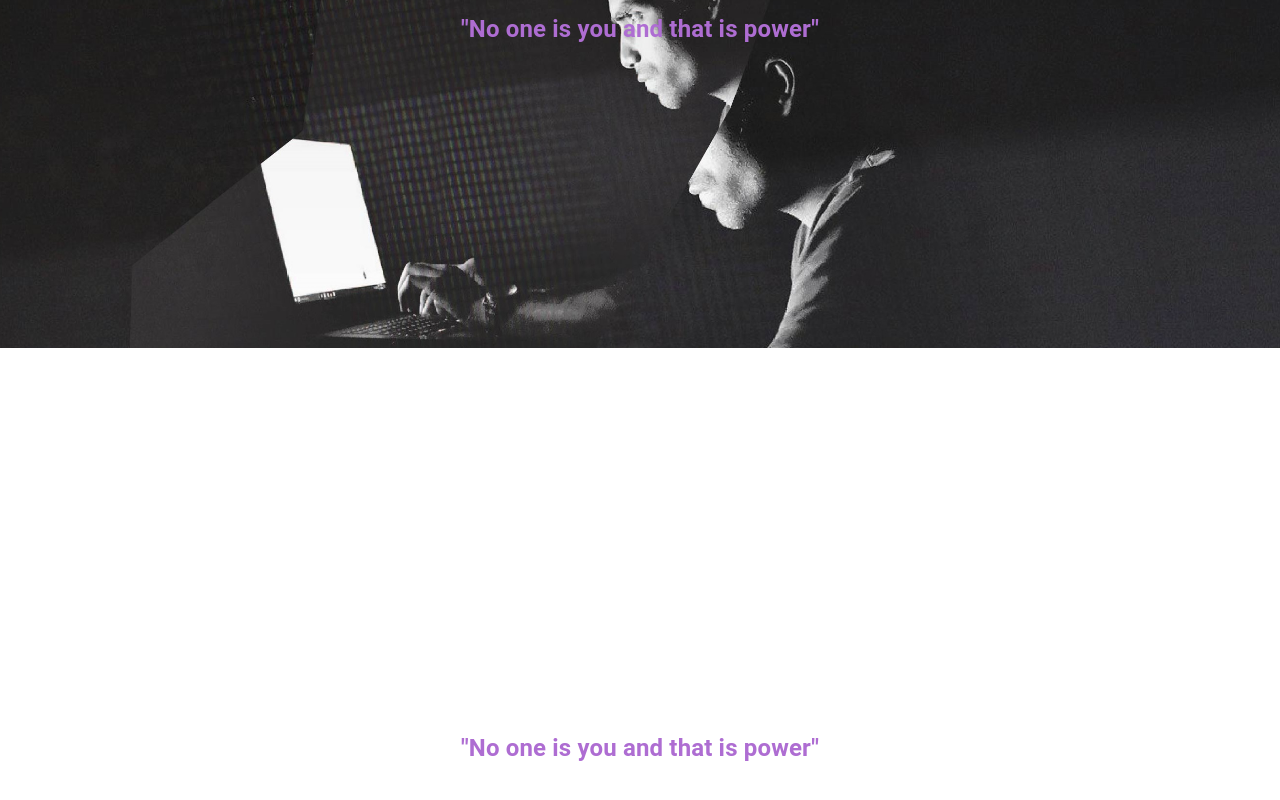
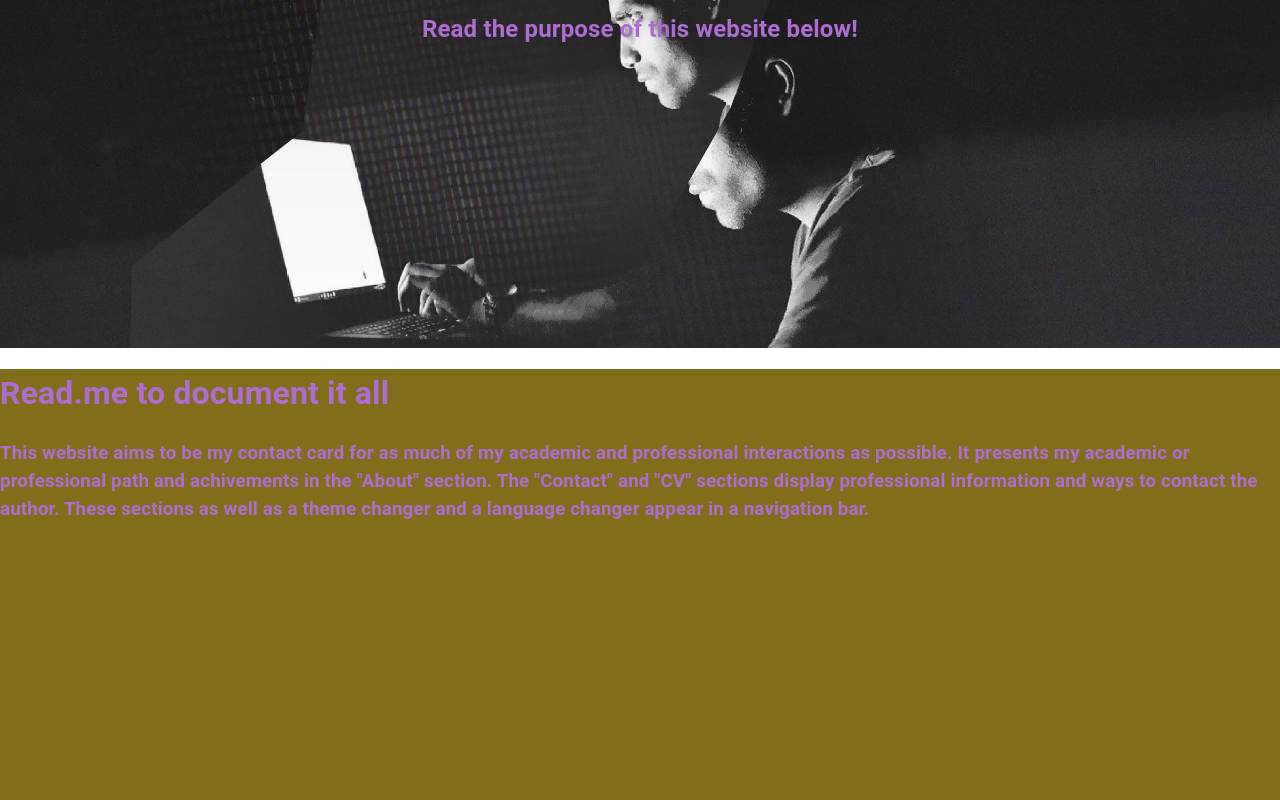
Before and after one commit to lieautman/Presentation-Site, a React (Create React App) app: page / in a window 1280 px wide. Shown: the part 452-1252 px from the top of the page. Built offline with nearby package versions, Linux system fonts and the light colour scheme.

Commit message:
box with generic

```diff
--- a/src/Pages/Home/Home.js
+++ b/src/Pages/Home/Home.js
@@ -1,5 +1,4 @@
-import BoxWith91vh from "../../Resources/StyledComponents/BoxWith91vh";
-import BoxWith100vh from "../../Resources/StyledComponents/BoxWith100vh";
+import BoxWithvh from "../../Resources/StyledComponents/BoxWithvh";
 import TypographyWithTheme from "../../Resources/StyledComponents/TypographyWithTheme";
 import { useContext } from "react";
 import { ThemeContext } from "../../Resources/Theme/ThemeContext"
@@ -9,22 +8,40 @@ function Home() {
 
     return (
         <>
-            <BoxWith91vh sx={{
-                backgroundImage: `url(${currentTheme.images.homeFirstImage})`,
-                backgroundSize: "100% 130%"
-            }}>
+            <BoxWithvh
+                height={91}
+                sx={{
+                    backgroundImage: `url(${currentTheme.images.homeFirstImage})`,
+                    backgroundSize: "100% 130%",
+                    display: 'flex',
+                    flexDirection: 'column',
+                    alignItems: 'center',
+                    justifyContent: 'center'
+                }}>
                 <TypographyWithTheme color={currentTheme.colors.titleColor}>
                     <h1>Hello World and welcome to my website!</h1>
                 </TypographyWithTheme>
                 <TypographyWithTheme color={currentTheme.colors.titleColor}>
-                    <h2>"No one is you and that is power"</h2>
+                    <h2>Read the purpose of this website below!</h2>
                 </TypographyWithTheme>
-            </BoxWith91vh >
-            <BoxWith100vh className="scrollSnapSection">
+            </BoxWithvh >
+            <BoxWithvh
+                height={100}
+                className="scrollSnapSection"
+                backgroundColor={currentTheme.colors.primaryAccentsColor}
+            >
                 <TypographyWithTheme color={currentTheme.colors.titleColor}>
-                    <h2>"No one is you and that is power"</h2>
+                    <h1>Read.me to document it all</h1>
                 </TypographyWithTheme>
-            </BoxWith100vh>
+                <TypographyWithTheme color={currentTheme.colors.titleColor}>
+                    <h3>
+                        This website aims to be my contact card for as much of my academic and professional interactions as possible.
+                        It presents my academic or professional path and achivements in the "About" section.
+                        The "Contact" and "CV" sections display professional information and ways to contact the author.
+                        These sections as well as a theme changer and a language changer appear in a navigation bar.
+                    </h3>
+                </TypographyWithTheme>
+            </BoxWithvh>
         </>
     )
 }
--- a/src/Resources/StyledComponents/BoxWith100vh.js
+++ /dev/null
@@ -1,13 +0,0 @@
-import { styled } from '@mui/material';
-import Box from '@mui/material/Box';
-
-const BoxWith91vh = styled(Box)`
-    height: 100vh;
-    display: flex;
-    flex-direction: column;
-    align-items: center;
-    justify-content: center;
-    backgroundColor: black;
-`;
-
-export default BoxWith91vh;
--- a/src/Resources/StyledComponents/BoxWith91vh.js
+++ /dev/null
@@ -1,13 +0,0 @@
-import { styled } from '@mui/material';
-import Box from '@mui/material/Box';
-
-const BoxWith91vh = styled(Box)`
-    height: 91vh;
-    display: flex;
-    flex-direction: column;
-    align-items: center;
-    justify-content: center;
-    backgroundColor: black;
-`;
-
-export default BoxWith91vh;
--- /dev/null
+++ b/src/Resources/StyledComponents/BoxWithvh.js
@@ -0,0 +1,11 @@
+import { styled } from '@mui/material';
+import Box from '@mui/material/Box';
+
+const BoxWithvh = (props) => {
+    const BoxStyled = styled(Box)`
+        height: ${props.height}vh;
+    `;
+    return <BoxStyled {...props} >{props.children}</BoxStyled>
+}
+
+export default BoxWithvh;
--- a/src/Resources/StyledComponents/GridContainerWithThemeMainColor.js
+++ b/src/Resources/StyledComponents/GridContainerWithThemeMainColor.js
@@ -10,7 +10,7 @@ const GridContainerWithThemeMainColor = (props) => {
         background-color: ${currentTheme.colors.primaryColor};
         height: 9vh;
     `;
-    return <GridStyled className={props.className} container={props.container}>{props.children}</GridStyled>
+    return <GridStyled {...props} >{props.children}</GridStyled>
 }
 
 
--- a/src/Resources/Theme/theme.js
+++ b/src/Resources/Theme/theme.js
@@ -7,6 +7,9 @@ import navBarLight from "../../Resources/Images/logoLight.png"
 export const darkTheme = createTheme({
     colors: {
         primaryColor: 'rgba(92, 44, 95, 1)',
+        secondaryColor: 'rgba(7, 17, 42, 1)',
+        primaryAccentsColor: 'rgba(129, 110, 27, 1)',
+        secondaryAccentsColor: 'rgba(105, 32, 32, 1)',
         textColor: 'white',
         titleColor: 'rgba(174, 109, 210, 1)',
     },
```
